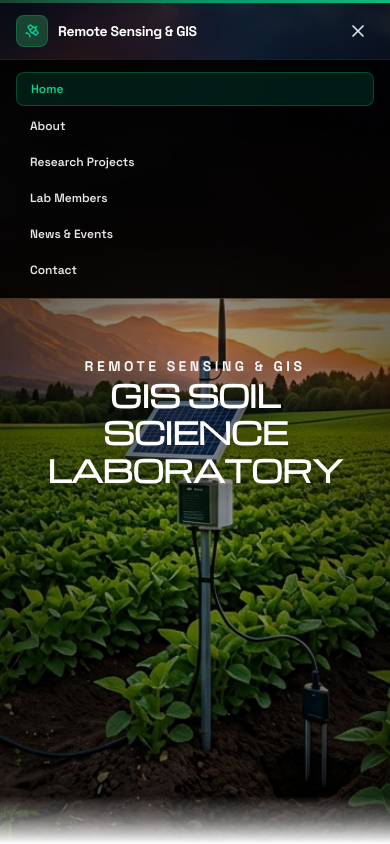
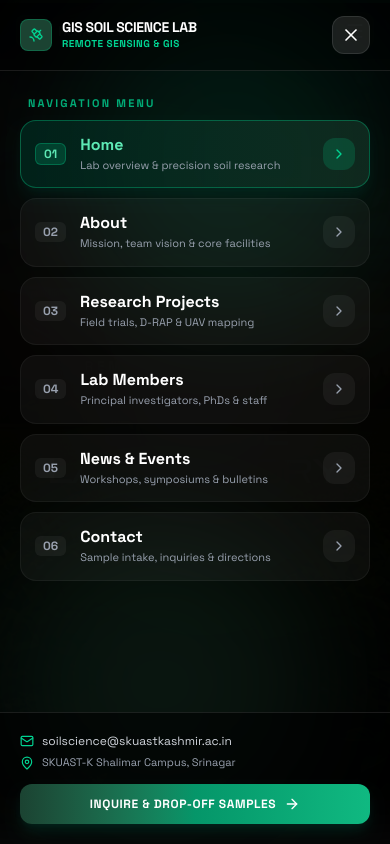
Before and after one commit to azharkhan93/kcci, a Next.js app: page / in a window 390 px wide. Both pictures are taken after a click on the button 358 px from the left and 30 px from the top of the page. Shown: the top 844 px of the page. Built offline with nearby package versions, Linux system fonts and the light colour scheme.

Commit message:
redesign mobile navigation menu with full-screen drawer, descriptions, and scroll-lock functionality

```diff
--- a/app/components/Navbar/Navbar.tsx
+++ b/app/components/Navbar/Navbar.tsx
@@ -1,32 +1,47 @@
 "use client";
 
-import React, { useState } from "react";
+import React, { useState, useEffect } from "react";
 import Link from "next/link";
 import { usePathname } from "next/navigation";
-import { Menu, X, Satellite } from "lucide-react";
+import { Menu, X, Satellite, ChevronRight, ArrowRight, Mail, Phone, MapPin } from "lucide-react";
+import { LAB_CONTACT_INFO } from "@/app/constants/navigation";
 
 export interface NavItem {
   label: string;
   href: string;
+  description?: string;
 }
 
 const NAV_ITEMS: NavItem[] = [
-  { label: "Home", href: "/" },
-  { label: "About", href: "/about" },
-  { label: "Research Projects", href: "/research-projects" },
-  { label: "Lab Members", href: "/lab-members" },
-  { label: "News & Events", href: "/news-events" },
-  { label: "Contact", href: "/contact" },
+  { label: "Home", href: "/", description: "Lab overview & precision soil research" },
+  { label: "About", href: "/about", description: "Mission, team vision & core facilities" },
+  { label: "Research Projects", href: "/research-projects", description: "Field trials, D-RAP & UAV mapping" },
+  { label: "Lab Members", href: "/lab-members", description: "Principal investigators, PhDs & staff" },
+  { label: "News & Events", href: "/news-events", description: "Workshops, symposiums & bulletins" },
+  { label: "Contact", href: "/contact", description: "Sample intake, inquiries & directions" },
 ];
 
 export const Navbar = (): React.ReactElement => {
   const pathname = usePathname();
   const [isOpen, setIsOpen] = useState<boolean>(false);
 
+  // Lock body scroll when mobile drawer is open
+  useEffect(() => {
+    if (isOpen) {
+      document.body.style.overflow = "hidden";
+    } else {
+      document.body.style.overflow = "";
+    }
+    return () => {
+      document.body.style.overflow = "";
+    };
+  }, [isOpen]);
+
   const isActive = (href: string) =>
     href === "/" ? pathname === "/" : pathname.startsWith(href);
 
   return (
+    <>
       <header className="absolute top-0 inset-x-0 z-50 w-full bg-black/45 backdrop-blur-xl backdrop-saturate-150 border-b border-white/10">
         <div className="w-full h-[2.5px] bg-gradient-to-r from-[#1b4332] via-[#059669] to-[#10b981]" />
         <div className="max-w-7xl mx-auto px-4 md:px-8 flex items-center justify-between h-14 md:h-16">
@@ -61,39 +76,135 @@ export const Navbar = (): React.ReactElement => {
             })}
           </nav>
 
-        {/* Mobile Menu Toggle */}
+          {/* Mobile Menu Toggle Button */}
           <button
             type="button"
-          onClick={() => setIsOpen(!isOpen)}
-          aria-label={isOpen ? "Close navigation menu" : "Open navigation menu"}
-          className="md:hidden p-1.5 rounded-lg text-gray-200 hover:bg-white/10 transition-colors"
+            onClick={() => setIsOpen(true)}
+            aria-label="Open navigation menu"
+            className="md:hidden p-2 rounded-xl bg-white/10 text-white hover:bg-white/20 transition-all border border-white/10 active:scale-95"
           >
-          {isOpen ? <X className="w-5 h-5" /> : <Menu className="w-5 h-5" />}
+            <Menu className="w-5 h-5" />
+          </button>
+        </div>
+      </header>
+
+      {/* ── Full Width & Full Height Premium Mobile Drawer ── */}
+      {isOpen && (
+        <div className="fixed inset-0 z-[100] w-screen h-[100dvh] bg-black/95 backdrop-blur-3xl flex flex-col justify-between overflow-y-auto animate-in fade-in zoom-in-95 duration-200 md:hidden">
+          {/* Subtle Ambient Background Glows */}
+          <div className="absolute top-0 right-0 w-80 h-80 bg-emerald-600/15 rounded-full blur-3xl pointer-events-none" />
+          <div className="absolute bottom-0 left-0 w-80 h-80 bg-[#1b4332]/30 rounded-full blur-3xl pointer-events-none" />
+
+          {/* Top Bar inside Drawer */}
+          <div className="relative z-10 w-full px-5 py-4 flex items-center justify-between border-b border-white/10 bg-black/40">
+            <Link
+              href="/"
+              onClick={() => setIsOpen(false)}
+              className="flex items-center gap-2.5"
+            >
+              <div className="w-8 h-8 rounded-lg bg-[#1b4332] text-emerald-400 border border-emerald-500/30 flex items-center justify-center">
+                <Satellite className="w-4 h-4" />
+              </div>
+              <div className="flex flex-col">
+                <span className="font-extrabold text-sm tracking-tight text-white leading-none">
+                  GIS SOIL SCIENCE LAB
+                </span>
+                <span className="text-[10px] uppercase tracking-wider text-emerald-400 font-bold mt-0.5">
+                  Remote Sensing &amp; GIS
+                </span>
+              </div>
+            </Link>
+
+
+            <button
+              type="button"
+              onClick={() => setIsOpen(false)}
+              aria-label="Close navigation menu"
+              className="p-2 rounded-xl bg-white/10 text-white hover:bg-white/20 transition-all border border-white/10 active:scale-95"
+            >
+              <X className="w-5 h-5" />
             </button>
           </div>
 
-      {/* Mobile Nav (Dark Glassmorphic) */}
-      {isOpen && (
-        <div className="md:hidden bg-black/85 backdrop-blur-2xl border-t border-white/10 px-4 py-3 space-y-1 shadow-2xl">
-          {NAV_ITEMS.map(({ label, href }) => {
+          {/* Main Navigation Links List */}
+          <div className="relative z-10 flex-1 px-5 py-6 space-y-2.5 overflow-y-auto">
+            <p className="text-[11px] font-bold uppercase tracking-[0.2em] text-emerald-400/80 px-2 mb-2">
+              Navigation Menu
+            </p>
+
+            {NAV_ITEMS.map(({ label, href, description }, index) => {
               const active = isActive(href);
+              const num = String(index + 1).padStart(2, "0");
+
               return (
                 <Link
                   key={label}
                   href={href}
                   onClick={() => setIsOpen(false)}
-                className={`block px-3.5 py-2 rounded-lg text-xs sm:text-sm font-semibold transition-colors ${
+                  className={`group flex items-center justify-between p-3.5 rounded-2xl transition-all duration-200 border ${
                     active
-                    ? "bg-emerald-950/60 text-emerald-400 border border-emerald-500/30 font-bold"
-                    : "text-gray-200 hover:bg-white/10 hover:text-emerald-300"
+                      ? "bg-gradient-to-r from-emerald-950/70 to-[#1b4332]/50 border-emerald-500/40 text-white shadow-lg shadow-emerald-950/40"
+                      : "bg-white/[0.04] border-white/5 text-gray-200 hover:bg-white/[0.08] hover:border-white/15 hover:text-white"
                   }`}
                 >
+                  <div className="flex items-center gap-3.5 min-w-0">
+                    <span
+                      className={`text-xs font-mono font-bold px-2 py-0.5 rounded-md ${
+                        active
+                          ? "bg-emerald-500/20 text-emerald-300 border border-emerald-400/30"
+                          : "bg-white/5 text-gray-400 group-hover:text-emerald-400"
+                      }`}
+                    >
+                      {num}
+                    </span>
+                    <div className="min-w-0">
+                      <span className={`block text-base font-bold leading-tight ${active ? "text-emerald-300 font-extrabold" : "text-white"}`}>
                         {label}
+                      </span>
+                      {description && (
+                        <span className="block text-[11px] text-gray-400 truncate mt-0.5 group-hover:text-gray-300">
+                          {description}
+                        </span>
+                      )}
+                    </div>
+                  </div>
+
+                  <div className={`w-8 h-8 rounded-xl flex items-center justify-center flex-shrink-0 transition-transform ${
+                    active
+                      ? "bg-emerald-500/20 text-emerald-400"
+                      : "bg-white/5 text-gray-400 group-hover:text-white group-hover:translate-x-0.5"
+                  }`}>
+                    <ChevronRight className="w-4 h-4" />
+                  </div>
                 </Link>
               );
             })}
           </div>
+
+          {/* Bottom Drawer Footer with Quick Contact & Action */}
+          <div className="relative z-10 p-5 border-t border-white/10 bg-black/60 space-y-3.5">
+            <div className="flex flex-col gap-1.5 text-xs text-gray-300">
+              <div className="flex items-center gap-2">
+                <Mail className="w-3.5 h-3.5 text-emerald-400 flex-shrink-0" />
+                <span className="truncate">{LAB_CONTACT_INFO.email}</span>
+              </div>
+              <div className="flex items-center gap-2">
+                <MapPin className="w-3.5 h-3.5 text-emerald-400 flex-shrink-0" />
+                <span className="text-[11px] text-gray-400">SKUAST-K Shalimar Campus, Srinagar</span>
+              </div>
+            </div>
+
+            <Link
+              href="/contact"
+              onClick={() => setIsOpen(false)}
+              className="w-full py-3 px-4 rounded-xl bg-gradient-to-r from-[#1b4332] via-[#059669] to-[#10b981] text-white text-xs font-bold uppercase tracking-wider flex items-center justify-center gap-2 shadow-lg shadow-emerald-950/60 active:scale-[0.98] transition-transform"
+            >
+              <span>Inquire &amp; Drop-off Samples</span>
+              <ArrowRight className="w-4 h-4" />
+            </Link>
+          </div>
+        </div>
       )}
-    </header>
+    </>
   );
 };
```
Lines whose indentation alone changed are shown as unchanged.
